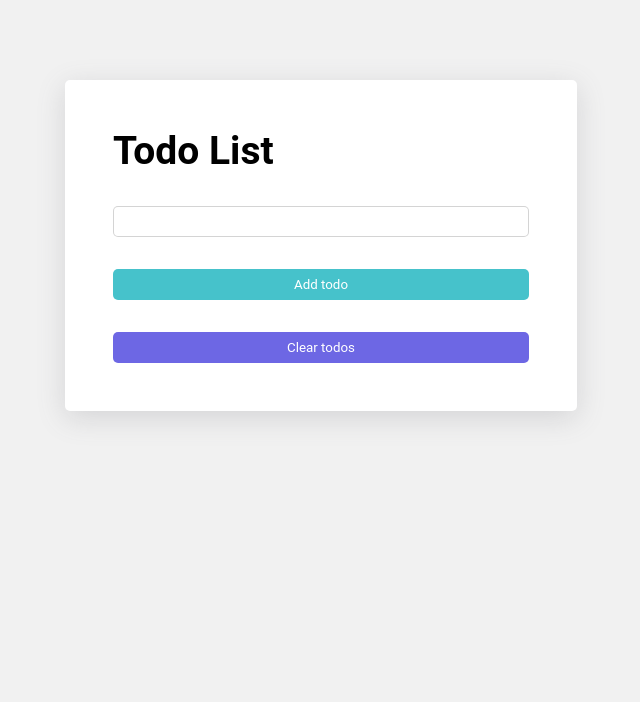
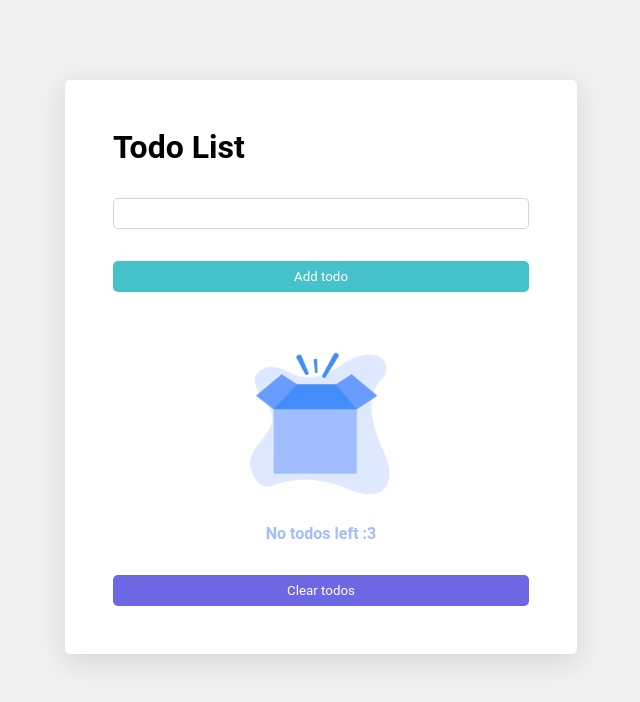
Before and after one commit to JaredTrOr/TodoList, a React (Create React App) app: page / in a window 1280 px wide. Shown: the top 702 px of the page, without its empty margins (319-959 px from the left). Built offline with nearby package versions, Linux system fonts and the light colour scheme.

Commit message:
There was implemented image when there are no todos left

```diff
--- a/src/App.css
+++ b/src/App.css
@@ -18,7 +18,6 @@ body{
     display: flex;
     gap: 2rem;
     flex-direction: column;
-    font-size: calc(10px + 2vmin);
     box-shadow: rgba(100, 100, 111, 0.2) 0px 7px 29px 0px;
 }
 
@@ -32,3 +31,9 @@ body{
     border: 1px solid rgba(156, 156, 156, 0.933);
     outline: none;
 }
+
+@media(max-width: 990px){
+    .container{
+        max-width: 70vw;
+    }
+}
--- a/src/App.js
+++ b/src/App.js
@@ -1,11 +1,12 @@
 import './App.css';
 import './components/Button.css'
 import TodoList from './components/TodoList';
+import Image from './components/Image';
 import {useState, useRef} from 'react';
+import empty from './img/empty.png';
 
 function App() {
   const [todos, setTodos] = useState([]);
-
   const inputTodo = useRef();
 
   function addTodo(){
@@ -27,10 +28,11 @@ function App() {
   return (
     <>
       <div className='container'>
-        <h2>Todo List</h2>
+        <h1>Todo List</h1>
         <input ref={inputTodo} className='input' type="text"/>
         <button className='btn btn-add' onClick={addTodo}>Add todo</button>
-        <TodoList todos={todos}/>
+        <TodoList todos={todos} className={todos ? 'visible' : 'noVisible'}/>
+        {todos.length === 0 && <Image/>}
         <button className='btn btn-clear'>Clear todos</button>
       </div>
     </>
--- /dev/null
+++ b/src/components/Image.css
@@ -0,0 +1,11 @@
+.image-container{
+    margin: auto;
+    text-align: center;
+    font-size: medium;
+    color: #a2bdff;
+    font-weight: bold;
+}
+
+img{
+    width: 70%;
+}
--- /dev/null
+++ b/src/components/Image.js
@@ -0,0 +1,12 @@
+/* eslint-disable jsx-a11y/alt-text */
+import empty from '../img/empty.png'
+import '../components/Image.css';
+
+export default function Image(){
+    return(
+        <div className="image-container">
+            <img src={empty}/>
+            <p>No todos left :3</p>
+        </div>
+    );
+}
```
Also changed, not shown: src/img/empty.png (added).
